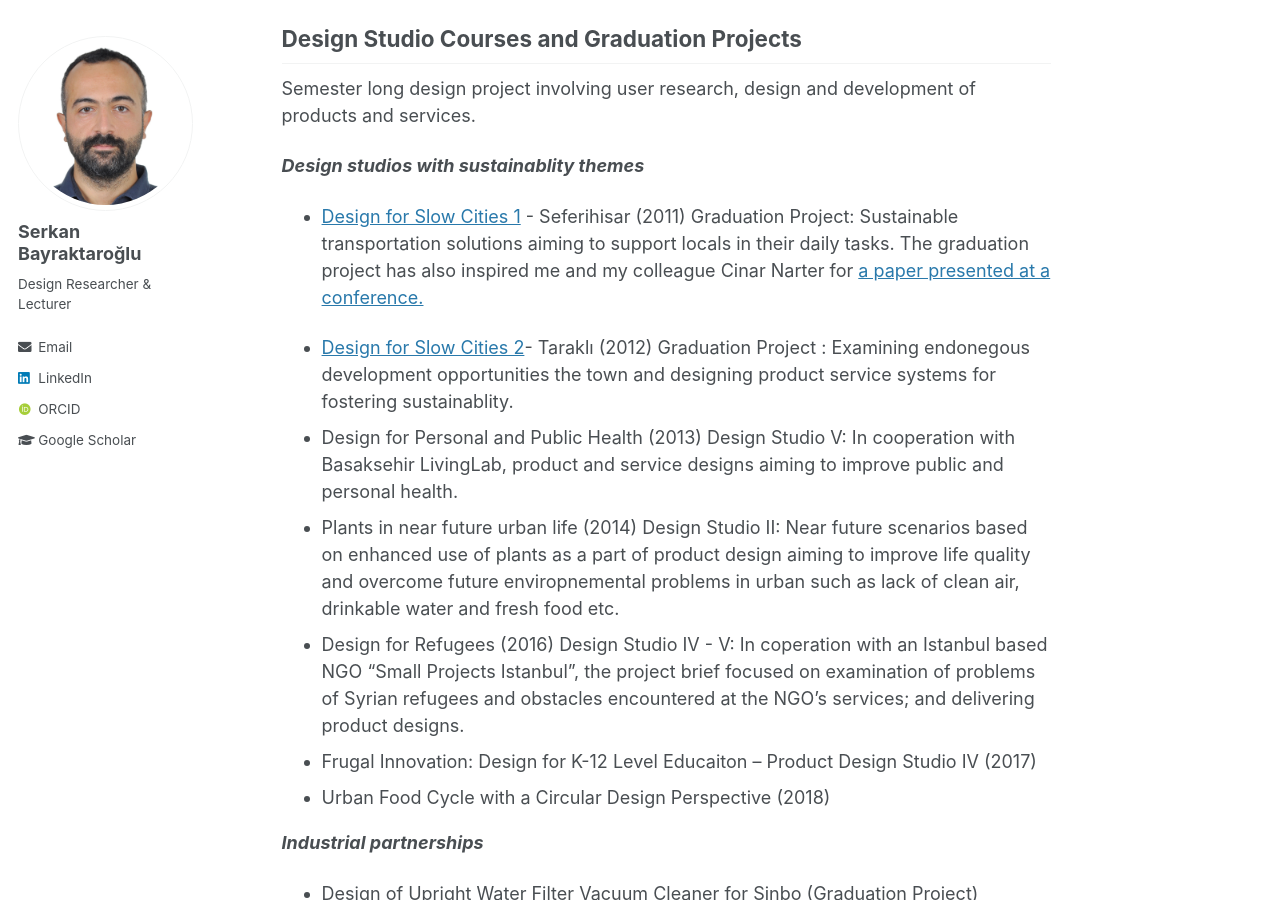
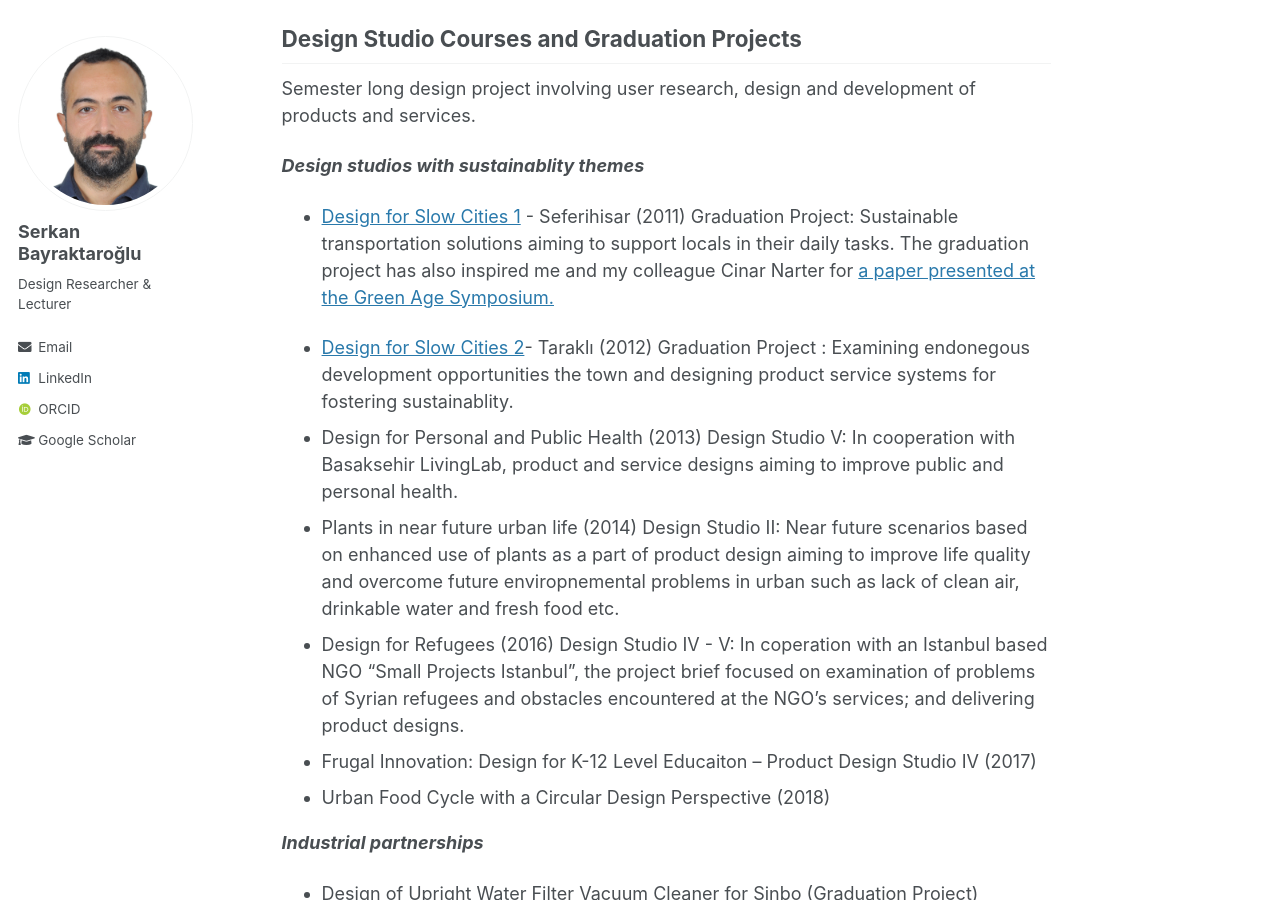
Before and after one commit to serkanbayraktaroglu/serkanbayraktaroglu.github.io, a Jekyll site: the page built from _pages/teaching.md, in a window 1280 px wide and 900 px high, scrolled down 420 px. Built offline with Jekyll 4.4.1, drawn with Linux system fonts in a browser that asks for light colours; some web fonts are replaced.

Commit message:
Update teaching.md

```diff
--- a/_pages/teaching.md
+++ b/_pages/teaching.md
@@ -14,7 +14,7 @@ Semester long design project involving user research, design and development of
 ***Design studios with sustainablity themes***
 
 - [Design for Slow Cities 1](/studio1) - Seferihisar  (2011) Graduation Project: Sustainable transportation solutions aiming to support locals in their daily tasks.
-The graduation project has also inspired me and my colleague Cinar Narter for [a paper presented at a conference.](/images/Narter_Bayraktaroglu)
+The graduation project has also inspired me and my colleague Cinar Narter for [a paper presented at the Green Age Symposium.](/images/Narter_Bayraktaroglu)
 
 - [Design for Slow Cities 2](/studio2)- Taraklı (2012) Graduation Project : Examining endonegous development opportunities the town and designing product service systems for fostering sustainablity.
 - Design for Personal and Public Health (2013) Design Studio V: In cooperation with Basaksehir LivingLab, product and service designs aiming to improve public and personal health.
```
